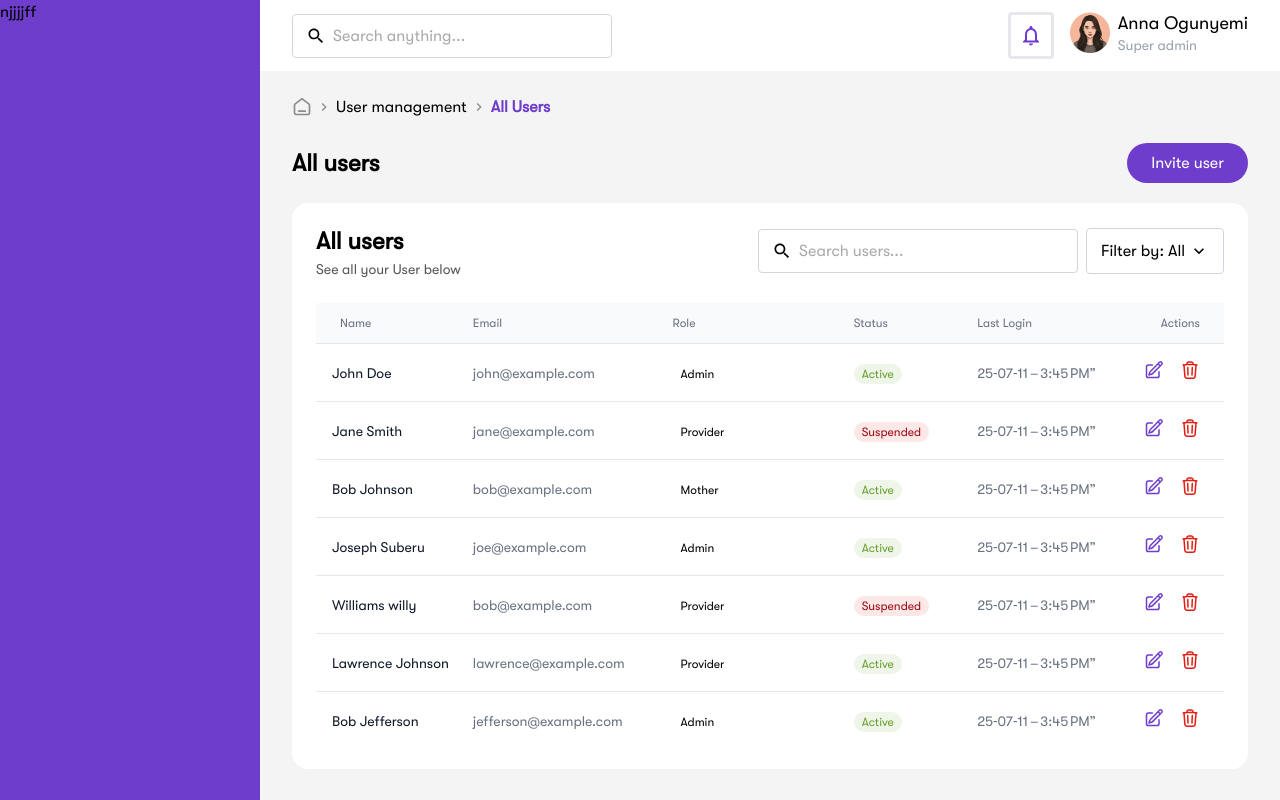
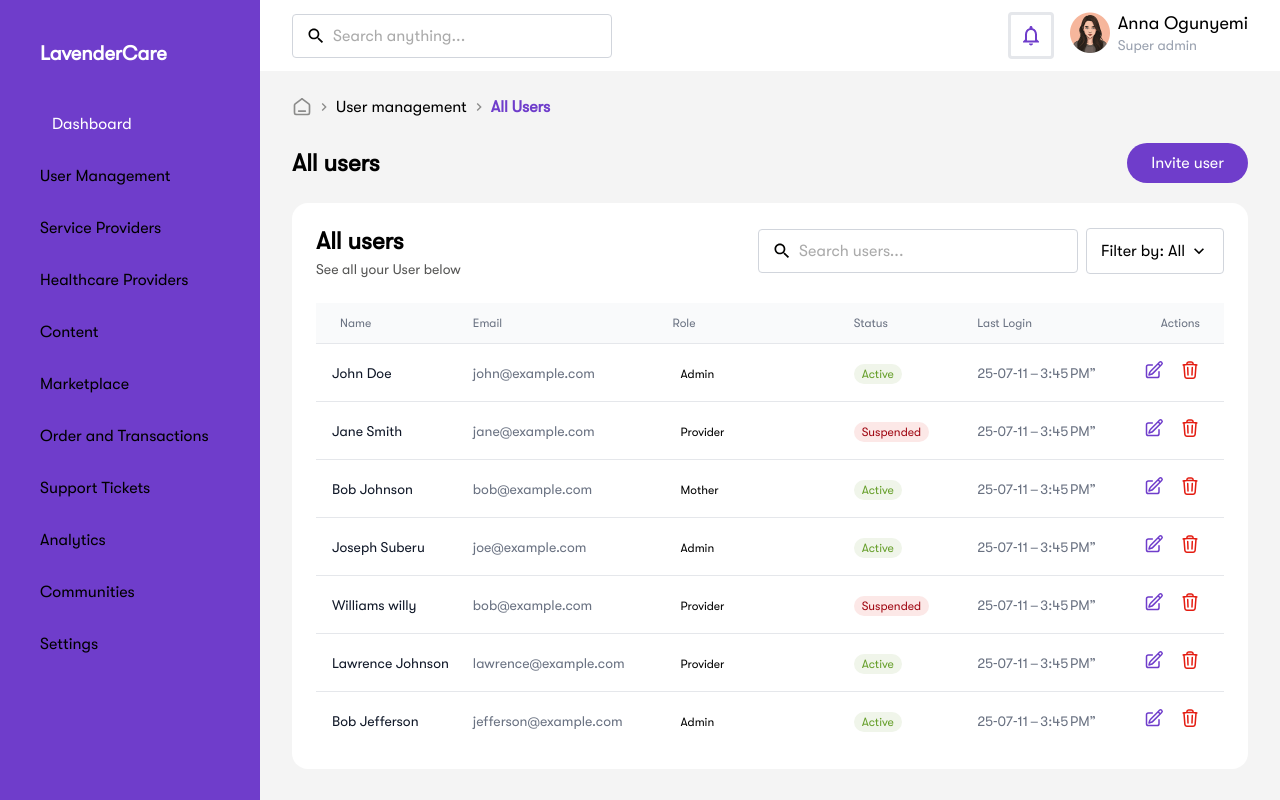
Before and after one commit to FrontendSuberu/lavenderCare, a React (Vite) app: page /admin/user-management in a window 1280 px wide. Built offline with nearby package versions, Linux system fonts and the light colour scheme.

Commit message:
dashboard sidebar created

```diff
--- a/src/pages/admin/components/layout/Sidebar.jsx
+++ b/src/pages/admin/components/layout/Sidebar.jsx
@@ -1,11 +1,188 @@
-import React from 'react'
+import React, { useState } from 'react';
+import { NavLink } from 'react-router-dom';
+// import { FaChevronDown, FaChevronRight, FaHome, FaUsers, FaUserMd, FaFileAlt, FaShoppingCart, FaClipboardList, FaHeadset, FaChartBar, FaUsersCog, FaCog } from 'react-icons/fa';
+
+const sidebarMenu = [
+  {
+    title: 'Dashboard',
+    // icon: <FaHome className="text-lg" />,
+    path: '/admin/dashboard',
+    submenu: []
+  },
+  {
+    title: 'User Management',
+    // icon: <FaUsers className="text-lg" />,
+    path: '#',
+    submenu: [
+      { title: 'All Users', path: '/admin/users' },
+      { title: 'Activity Logs', path: '/admin/activity-logs' }
+    ]
+  },
+  {
+    title: 'Service Providers',
+    // icon: <FaUserMd className="text-lg" />,
+    path: '#',
+    submenu: [
+      { title: 'View All', path: '/admin/service-providers' },
+      { title: 'Performance', path: '/admin/provider-performance' },
+      { title: 'Disputes and Issues', path: '/admin/provider-disputes' }
+    ]
+  },
+  {
+    title: 'Healthcare Providers',
+    // icon: <FaUserMd className="text-lg" />,
+    path: '#',
+    submenu: [
+      { title: 'View All', path: '/admin/healthcare-providers' },
+      { title: 'Review Credentials', path: '/admin/credentials-review' },
+      { title: 'Mental Health Screening', path: '/admin/screening' },
+      { title: 'Caseloads Summaries', path: '/admin/caseloads' }
+    ]
+  },
+  {
+    title: 'Content',
+    // icon: <FaFileAlt className="text-lg" />,
+    path: '#',
+    submenu: [
+      { title: 'Blog Articles', path: '/admin/blog' },
+      { title: 'Educational Resources', path: '/admin/resources' },
+      { title: 'Promotional Banners', path: '/admin/banners' }
+    ]
+  },
+  {
+    title: 'Marketplace',
+    // icon: <FaShoppingCart className="text-lg" />,
+    path: '#',
+    submenu: [
+      { title: 'Manage Products', path: '/admin/products' },
+      { title: 'Promotions and Discounts', path: '/admin/promotions' }
+    ]
+  },
+  {
+    title: 'Order and Transactions',
+    // icon: <FaClipboardList className="text-lg" />,
+    path: '#',
+    submenu: [
+      { title: 'Orders', path: '/admin/orders' },
+      { title: 'Refunds', path: '/admin/refunds' },
+      { title: 'Vendor Payout Requests', path: '/admin/payouts' },
+      { title: 'Transaction History', path: '/admin/transactions' }
+    ]
+  },
+  {
+    title: 'Support Tickets',
+    // icon: <FaHeadset className="text-lg" />,
+    path: '#',
+    submenu: [
+      { title: 'All Tickets', path: '/admin/support-tickets' },
+      { title: 'Escalated', path: '/admin/escalated-tickets' }
+    ]
+  },
+  {
+    title: 'Analytics',
+    // icon: <FaChartBar className="text-lg" />,
+    path: '#',
+    submenu: [
+      { title: 'Sales and Revenue Reports', path: '/admin/analytics/sales' },
+      { title: 'Booking and Consultation Volumes', path: '/admin/analytics/bookings' },
+      { title: 'Screening Outcomes', path: '/admin/analytics/screening' },
+      { title: 'User Management', path: '/admin/analytics/users' },
+      { title: 'Provider and Vendor', path: '/admin/analytics/providers' },
+      { title: 'Custom Report Builder', path: '/admin/analytics/report-builder' }
+    ]
+  },
+  {
+    title: 'Communities',
+    // icon: <FaUsersCog className="text-lg" />,
+    path: '#',
+    submenu: [
+      { title: 'All Communities', path: '/admin/communities' },
+      { title: 'Create Community', path: '/admin/communities/create' },
+      { title: 'Moderators', path: '/admin/communities/moderators' },
+      { title: 'Activity Feed', path: '/admin/communities/activity' },
+      { title: 'Flagged Content', path: '/admin/communities/flagged' }
+    ]
+  },
+  {
+    title: 'Settings',
+    // icon: <FaCog className="text-lg" />,
+    path: '#',
+    submenu: [
+      { title: 'General Settings', path: '/admin/settings/general' },
+      { title: 'Roles', path: '/admin/settings/roles' },
+      { title: 'Permissions', path: '/admin/settings/permissions' }
+    ]
+  }
+];
 
 function Sidebar() {
-    return (
-        <div className='w-[260px] h-screen bg-(--primary-500) fixed left-[-100%] lg:sticky top-0'>
-njjjjff
-        </div>
-    )
+  const [openMenus, setOpenMenus] = useState({});
+
+  const toggleMenu = (index) => {
+    setOpenMenus(prev => ({
+      ...prev,
+      [index]: !prev[index]
+    }));
+  };
+
+  return (
+    <div className='w-[260px] p-[24px] h-screen bg-(--primary-500) shadow-lg lg:block hidden sticky top-0 overflow-y-auto transition-all duration-300'>
+      <div className='p-4'>
+        <h2 className='text-xl font-bold text-white'>LavenderCare</h2>
+      </div>
+
+      <nav className='mt-4'>
+        {sidebarMenu.map((item, index) => (
+          <div key={index} className='mb-1'>
+            {item.submenu.length > 0 ? (
+              <>
+                <button
+                  onClick={() => toggleMenu(index)}
+                  className='flex items-center w-full px-4 py-3 text-left transition-colors duration-200 rounded-r-lg'
+                >
+                  {/* <span className='mr-3 text-gray-500'>{item.icon}</span> */}
+                  <span className='flex-1'>{item.title}</span>
+                  <span className='text-white'>
+                    {openMenus[index] ? "" : ""}
+                  </span>
+                </button>
+
+                {openMenus[index] && (
+                  <div className='ml-8 mt-1 space-y-1'>
+                    {item.submenu.map((subItem, subIndex) => (
+                      <NavLink
+                        key={subIndex}
+                        to={subItem.path}
+                        className={({ isActive }) =>
+                          `block px-4 py-2 text-sm text-white  rounded-r-lg transition-colors duration-200 ${
+                            isActive ? 'text-blue-600 font-medium bg-blue-50 border-r-4 border-blue-500' : ''
+                          }`
+                        }
+                      >
+                        {subItem.title}
+                      </NavLink>
+                    ))}
+                  </div>
+                )}
+              </>
+            ) : (
+              <NavLink
+                to={item.path}
+                className={({ isActive }) =>
+                  `flex items-center px-4 py-3 text-white transition-colors duration-200 rounded-r-lg ${
+                    isActive ? 'text-blue-600 font-medium bg-blue-50 border-r-4 border-blue-500' : ''
+                  }`
+                }
+              >
+                <span className='mr-3 text-white'>{item.icon}</span>
+                <span>{item.title}</span>
+              </NavLink>
+            )}
+          </div>
+        ))}
+      </nav>
+    </div>
+  );
 }
 
-export default Sidebar
+export default Sidebar;
```
